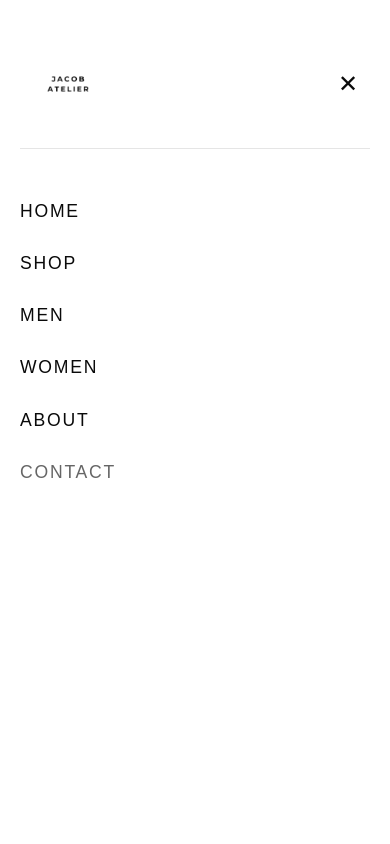
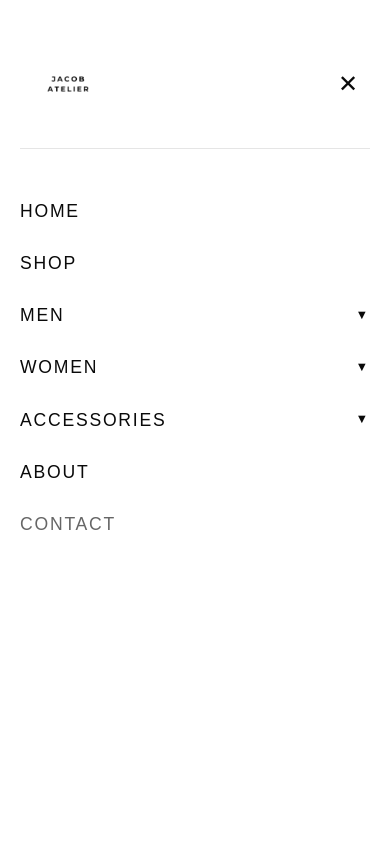
Before and after one commit to FaiyadHussain/nitish-e-commerce, a React (Vite) app: page /contact in a window 390 px wide. Both pictures are taken after a click on the button 42 px from the left and 51 px from the top of the page. Shown: the top 844 px of the page. Built offline with nearby package versions, Linux system fonts and the light colour scheme.

Commit message:
mobile-view-drop-down

```diff
--- a/src/components/Navbar/Navbar.css
+++ b/src/components/Navbar/Navbar.css
@@ -180,8 +180,8 @@
   width: 100%;
   height: 100%;
   background: rgba(255, 255, 255, 0.4);
-  backdrop-filter: blur(5px);
-  -webkit-backdrop-filter: blur(5px);
+  backdrop-filter: blur(2px);
+  -webkit-backdrop-filter: blur(2px);
   display: flex;
   justify-content: center;
   align-items: center;
@@ -296,6 +296,7 @@
   z-index: 2000;
   padding: 2rem;
   box-shadow: 2px 0 20px rgba(0, 0, 0, 0.1);
+  overflow-y: auto;
 }
 
 .mobile-menu-header {
@@ -326,6 +327,80 @@
   display: flex;
   flex-direction: column;
   gap: 1.5rem;
+}
+
+/* Mobile dropdown styles */
+.mobile-nav-dropdown {
+  display: flex;
+  flex-direction: column;
+}
+
+.mobile-dropdown-header {
+  display: flex;
+  justify-content: space-between;
+  align-items: center;
+  cursor: pointer;
+  font-family: 'Poppins', sans-serif;
+  font-size: 1.1rem;
+  color: #0a0a0a;
+  text-transform: uppercase;
+  letter-spacing: 0.1em;
+  transition: color 0.3s ease;
+}
+
+.mobile-dropdown-header:hover {
+  color: #666666;
+}
+
+.dropdown-arrow {
+  font-size: 0.8rem;
+  transition: transform 0.3s ease;
+}
+
+.dropdown-arrow.open {
+  transform: rotate(180deg);
+}
+
+.mobile-dropdown-content {
+  overflow: hidden;
+  padding-left: 1rem;
+  display: flex;
+  flex-direction: column;
+  gap: 1.5rem;
+  margin-top: 1rem;
+}
+
+.mobile-dropdown-col {
+  display: flex;
+  flex-direction: column;
+  gap: 0.5rem;
+}
+
+.mobile-dropdown-heading {
+  font-weight: 700;
+  font-size: 0.85rem;
+  text-transform: uppercase;
+  color: #333;
+}
+
+.mobile-dropdown-col ul {
+  list-style: none;
+  padding: 0;
+  display: flex;
+  flex-direction: column;
+  gap: 0.5rem;
+}
+
+.mobile-dropdown-col ul a {
+  font-size: 0.95rem;
+  text-transform: none;
+  letter-spacing: normal;
+  color: #555;
+}
+
+.relative-coming-soon {
+  position: relative;
+  min-height: 100px;
 }
 
 .mobile-menu-links a {
--- a/src/components/Navbar/Navbar.jsx
+++ b/src/components/Navbar/Navbar.jsx
@@ -9,6 +9,7 @@ import './Navbar.css';
 const Navbar = () => {
   const [isMenuOpen, setIsMenuOpen] = useState(false);
   const [isScrolled, setIsScrolled] = useState(false);
+  const [mobileDropdown, setMobileDropdown] = useState(null);
   const location = useLocation();
   const navbarRef = useRef(null);
   const { getCartItemsCount } = useCart();
@@ -225,17 +226,156 @@ const Navbar = () => {
               <button onClick={() => setIsMenuOpen(false)}>✕</button>
             </div>
             <ul className="mobile-menu-links">
-              {navLinks.map((link) => (
-                <li key={link.path}>
-                  <Link
-                    to={link.path}
-                    onClick={() => setIsMenuOpen(false)}
-                    className={location.pathname === link.path ? 'active' : ''}
-                  >
-                    {link.label}
-                  </Link>
-                </li>
-              ))}
+              <li>
+                <Link to="/" onClick={() => setIsMenuOpen(false)} className={location.pathname === '/' ? 'active' : ''}>Home</Link>
+              </li>
+              <li>
+                <Link to="/shop" onClick={() => setIsMenuOpen(false)} className={location.pathname === '/shop' ? 'active' : ''}>Shop</Link>
+              </li>
+
+              {/* MEN Mobile Dropdown */}
+              <li className="mobile-nav-dropdown">
+                <div
+                  className="mobile-dropdown-header"
+                  onClick={() => setMobileDropdown(mobileDropdown === 'men' ? null : 'men')}
+                >
+                  <span className={location.pathname.startsWith('/men') ? 'active' : ''}>MEN</span>
+                  <span className={`dropdown-arrow ${mobileDropdown === 'men' ? 'open' : ''}`}>▼</span>
+                </div>
+                <AnimatePresence>
+                  {mobileDropdown === 'men' && (
+                    <motion.div
+                      initial={{ height: 0, opacity: 0 }}
+                      animate={{ height: 'auto', opacity: 1 }}
+                      exit={{ height: 0, opacity: 0 }}
+                      className="mobile-dropdown-content"
+                    >
+                      <div className="mobile-dropdown-col">
+                        <div className="mobile-dropdown-heading">Top Rated</div>
+                        <ul>
+                          <li><Link to="/shop?category=T-Shirts" onClick={() => setIsMenuOpen(false)}>T-Shirts</Link></li>
+                          <li><Link to="/shop?category=Shirts" onClick={() => setIsMenuOpen(false)}>Shirts</Link></li>
+                          <li><Link to="/shop?category=SweatShirts" onClick={() => setIsMenuOpen(false)}>SweatShirts</Link></li>
+                        </ul>
+                      </div>
+                      <div className="mobile-dropdown-col">
+                        <div className="mobile-dropdown-heading">Hoodies</div>
+                        <ul>
+                          <li><Link to="/shop?category=Hoodies" onClick={() => setIsMenuOpen(false)}>Hoodies</Link></li>
+                          <li><Link to="/shop?category=Jackets" onClick={() => setIsMenuOpen(false)}>Jackets</Link></li>
+                        </ul>
+                      </div>
+                      <div className="mobile-dropdown-col">
+                        <div className="mobile-dropdown-heading">Bottom Wear</div>
+                        <ul>
+                          <li><Link to="/shop?category=Jeans" onClick={() => setIsMenuOpen(false)}>Jeans</Link></li>
+                          <li><Link to="/shop?category=Trousers" onClick={() => setIsMenuOpen(false)}>Trousers</Link></li>
+                          <li><Link to="/shop?category=Formal" onClick={() => setIsMenuOpen(false)}>Formal</Link></li>
+                        </ul>
+                      </div>
+                      <div className="mobile-dropdown-col">
+                        <div className="mobile-dropdown-heading">Accessories</div>
+                        <ul>
+                          <li><Link to="/shop?category=Accessories" onClick={() => setIsMenuOpen(false)}>Accessories</Link></li>
+                        </ul>
+                      </div>
+                    </motion.div>
+                  )}
+                </AnimatePresence>
+              </li>
+
+              {/* WOMEN Mobile Dropdown */}
+              <li className="mobile-nav-dropdown">
+                <div
+                  className="mobile-dropdown-header"
+                  onClick={() => setMobileDropdown(mobileDropdown === 'women' ? null : 'women')}
+                >
+                  <span className={location.pathname.startsWith('/women') ? 'active' : ''}>WOMEN</span>
+                  <span className={`dropdown-arrow ${mobileDropdown === 'women' ? 'open' : ''}`}>▼</span>
+                </div>
+                <AnimatePresence>
+                  {mobileDropdown === 'women' && (
+                    <motion.div
+                      initial={{ height: 0, opacity: 0 }}
+                      animate={{ height: 'auto', opacity: 1 }}
+                      exit={{ height: 0, opacity: 0 }}
+                      className="mobile-dropdown-content relative-coming-soon"
+                    >
+                      <div className="coming-soon-overlay">
+                        <span>Coming Soon</span>
+                      </div>
+                      <div className="mobile-dropdown-col">
+                        <div className="mobile-dropdown-heading">Top Wear</div>
+                        <ul>
+                          <li><Link to="/shop?category=WomenTopWear" onClick={() => setIsMenuOpen(false)}>Top Wear</Link></li>
+                        </ul>
+                      </div>
+                      <div className="mobile-dropdown-col">
+                        <div className="mobile-dropdown-heading">Bottom Wear</div>
+                        <ul>
+                          <li><Link to="/shop?category=WomenBottomWear" onClick={() => setIsMenuOpen(false)}>Bottom Wear</Link></li>
+                        </ul>
+                      </div>
+                      <div className="mobile-dropdown-col">
+                        <div className="mobile-dropdown-heading">Accessories</div>
+                        <ul>
+                          <li><Link to="/shop?category=WomenAccessories" onClick={() => setIsMenuOpen(false)}>Accessories</Link></li>
+                        </ul>
+                      </div>
+                    </motion.div>
+                  )}
+                </AnimatePresence>
+              </li>
+
+              {/* ACCESSORIES Mobile Dropdown */}
+              <li className="mobile-nav-dropdown">
+                <div
+                  className="mobile-dropdown-header"
+                  onClick={() => setMobileDropdown(mobileDropdown === 'accessories' ? null : 'accessories')}
+                >
+                  <span className={location.pathname.startsWith('/accessories') ? 'active' : ''}>ACCESSORIES</span>
+                  <span className={`dropdown-arrow ${mobileDropdown === 'accessories' ? 'open' : ''}`}>▼</span>
+                </div>
+                <AnimatePresence>
+                  {mobileDropdown === 'accessories' && (
+                    <motion.div
+                      initial={{ height: 0, opacity: 0 }}
+                      animate={{ height: 'auto', opacity: 1 }}
+                      exit={{ height: 0, opacity: 0 }}
+                      className="mobile-dropdown-content relative-coming-soon"
+                    >
+                      <div className="coming-soon-overlay">
+                        <span>Coming Soon</span>
+                      </div>
+                      <div className="mobile-dropdown-col">
+                        <div className="mobile-dropdown-heading">Top Wear</div>
+                        <ul>
+                          <li><Link to="/shop?category=WomenTopWear" onClick={() => setIsMenuOpen(false)}>Top Wear</Link></li>
+                        </ul>
+                      </div>
+                      <div className="mobile-dropdown-col">
+                        <div className="mobile-dropdown-heading">Bottom Wear</div>
+                        <ul>
+                          <li><Link to="/shop?category=WomenBottomWear" onClick={() => setIsMenuOpen(false)}>Bottom Wear</Link></li>
+                        </ul>
+                      </div>
+                      <div className="mobile-dropdown-col">
+                        <div className="mobile-dropdown-heading">Accessories</div>
+                        <ul>
+                          <li><Link to="/shop?category=WomenAccessories" onClick={() => setIsMenuOpen(false)}>Accessories</Link></li>
+                        </ul>
+                      </div>
+                    </motion.div>
+                  )}
+                </AnimatePresence>
+              </li>
+
+              <li>
+                <Link to="/about" onClick={() => setIsMenuOpen(false)} className={location.pathname === '/about' ? 'active' : ''}>About</Link>
+              </li>
+              <li>
+                <Link to="/contact" onClick={() => setIsMenuOpen(false)} className={location.pathname === '/contact' ? 'active' : ''}>Contact</Link>
+              </li>
             </ul>
           </motion.div>
         )}
```
